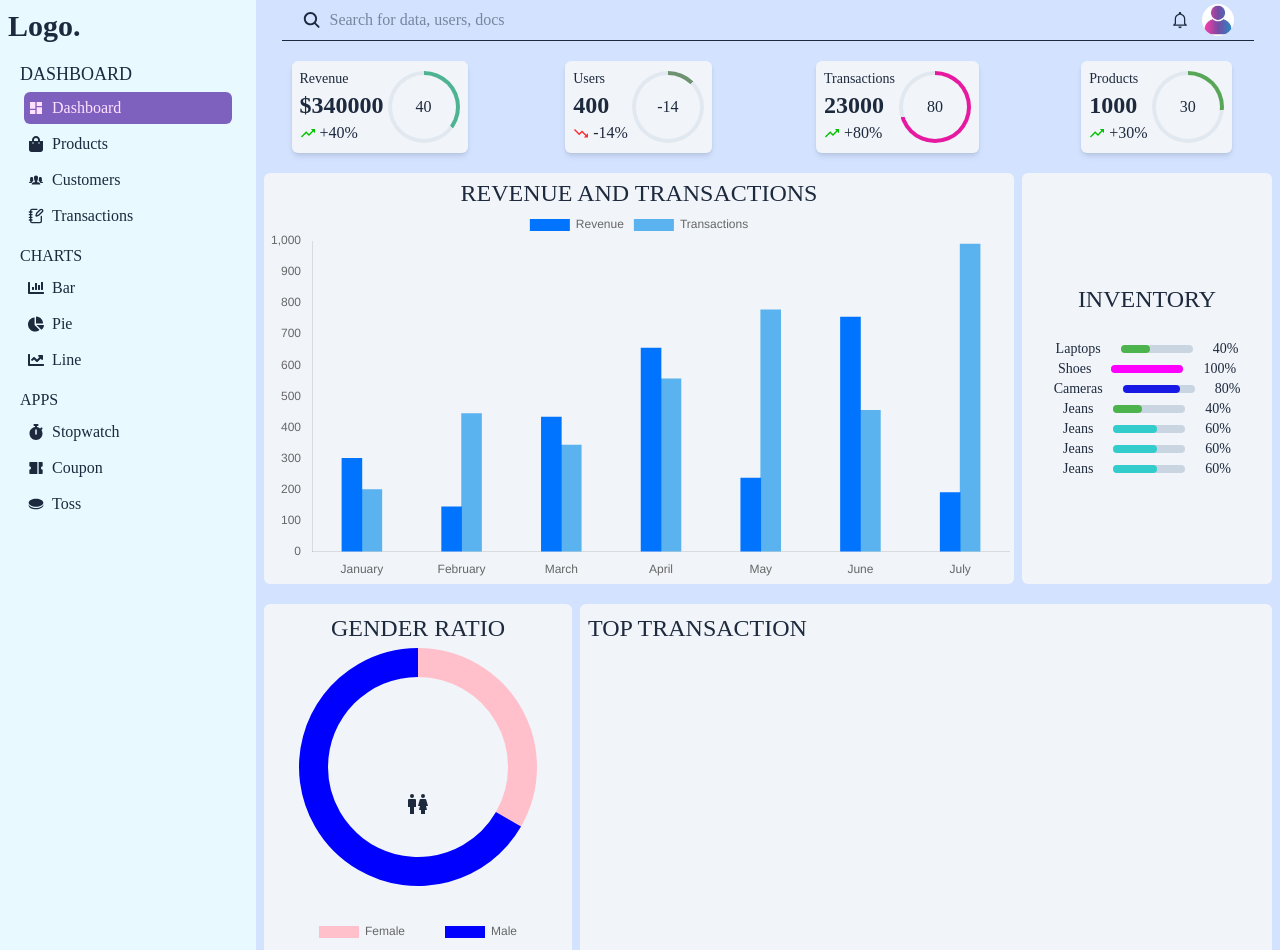
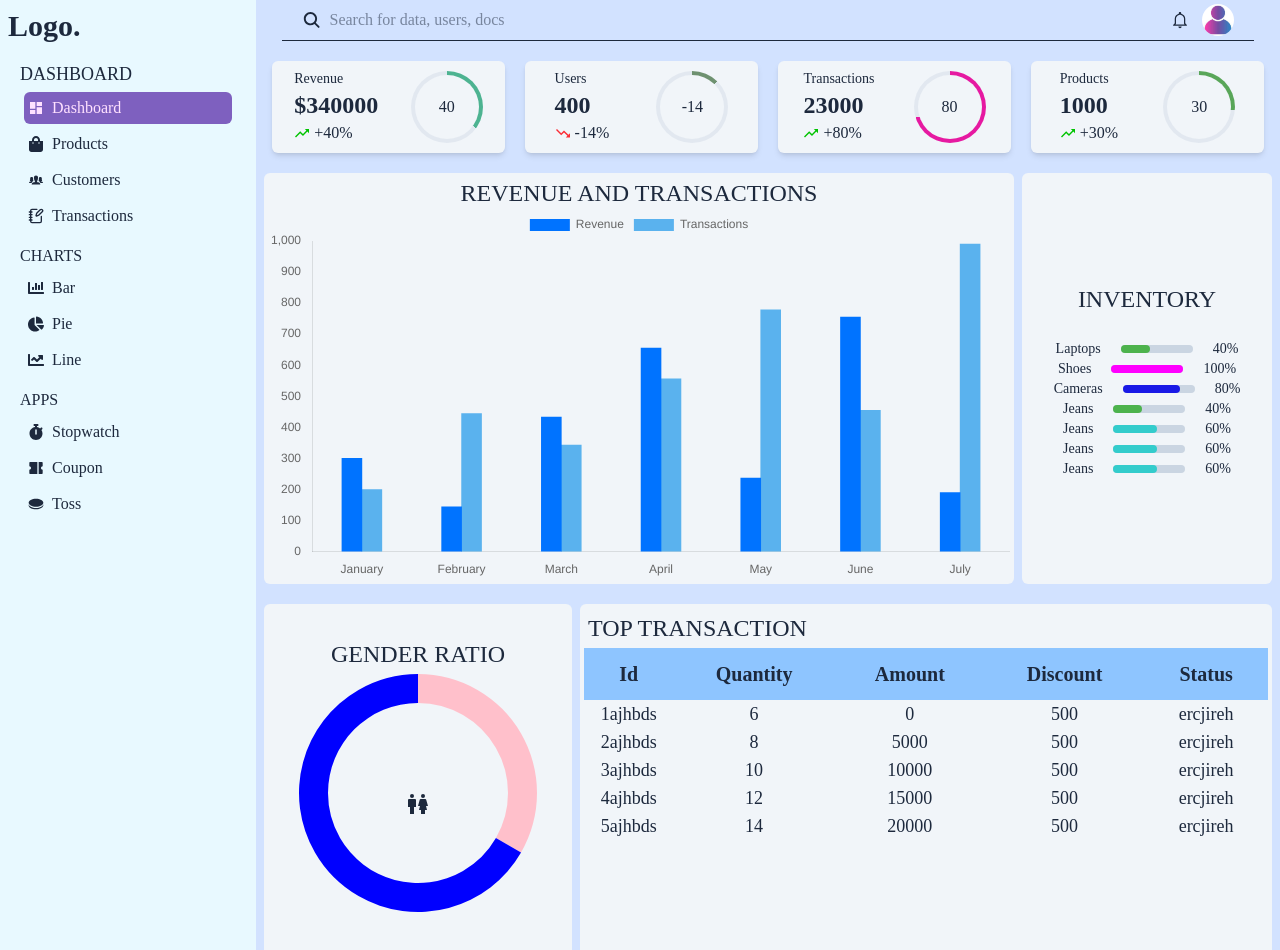
Before and after one commit to hiaayush30/E-Commerce-MERN-TS, a React (Vite) app in the folder Dashboard/: page /admin/dashboard in a window 1280 px wide. Shown: the top 950 px of the page. Built offline with nearby package versions, Linux system fonts and the light colour scheme; a web font is replaced by a local one.

Commit message:
added table

```diff
--- /dev/null
+++ b/Dashboard/src/components/DashboardTable.tsx
@@ -0,0 +1,40 @@
+import { Column } from "react-table";
+import TableHOC from "./TableHOC"
+
+interface DataType{
+    id:string;
+    quantity:number;
+    discount:number;
+    amount:number;
+    status:string
+}
+
+const columns:Column<DataType>[]=[
+    {
+        Header:'Id',
+        accessor:'id'
+    },
+    {
+        Header:'Quantity',
+        accessor:'quantity'
+    },
+    {
+        Header:'Amount',
+        accessor:'amount'
+    },
+    {
+        Header:'Discount',
+        accessor:'discount'
+    },
+    {
+        Header:'Status',
+        accessor:'status'
+    }
+]
+
+const DashboardTable = ({data=[]}:{data:DataType[]}) => {
+
+  return TableHOC<DataType>(columns,data,"transactionBox","Top Transaction")();
+}
+
+export default DashboardTable
--- a/Dashboard/src/components/TableHOC.tsx
+++ b/Dashboard/src/components/TableHOC.tsx
@@ -1,17 +1,47 @@
 import { Column, useTable } from 'react-table'
-
-type temp = {
-    status:string;
-    id:string;
-    amount:number;
-}
 
 function TableHOC<T extends Object>(columns: Column<T>[],
     data: T[],
-    containerClassname: string,
-    heading: string) => {
+    containerClassName: string,
+    heading: string){
 
-    return function HOC() { }
+    const {getTableBodyProps,
+        getTableProps,
+        headerGroups,
+        rows,
+        prepareRow} = useTable({columns,data});
+
+    return function HOC() {
+        return <div className={`${containerClassName}`}>
+           <h2 className={`${heading}`}>
+                   <table {...getTableProps()} className='w-full'>
+                      <thead>
+                        {headerGroups.map((headerGroup)=>{
+                            return <tr {...headerGroup.getHeaderGroupProps()}>
+                                {headerGroup.headers.map(column=>(
+                                    <th {...column.getHeaderProps()} className='p-3 bg-blue-300 text-xl'>
+                                        {column.render("Header")}
+                                    </th>
+                                ))}
+                            </tr>
+                        })}
+                      </thead>
+                      <tbody {...getTableBodyProps()}>
+                               {rows.map(row=>{
+                                prepareRow(row)
+                                return <tr {...row.getRowProps()} className='p-2 text-center'>
+                                    {row.cells.map(cell=>(
+                                        <td {...cell.getCellProps()} className='text-lg'>
+                                            {cell.render('Cell')}
+                                        </td>
+                                    ))}
+                                </tr>
+                               })}
+                      </tbody>
+                   </table>
+           </h2>
+        </div>
+    }
 }
 
 export default TableHOC
--- a/Dashboard/src/pages/Dashboard.tsx
+++ b/Dashboard/src/pages/Dashboard.tsx
@@ -5,6 +5,17 @@ import { IoMdTrendingUp } from "react-icons/io"
 import { motion } from 'motion/react';
 import { BarChart, DoughnutChart } from "../components/Charts";
 import { BiMaleFemale } from "react-icons/bi";
+import DashboardTable from "../components/DashboardTable";
+
+const transactions = Array.from({ length: 5 }, ((_, index: number) => {
+  return {
+    id: index + 1 + 'ajhbds',
+    amount: 5000 * index,
+    quantity: 2 * (index + 3),
+    discount: 500,
+    status: "ercjireh"
+  }
+}))
 const Dashboard = () => {
   return (
     <div className="">
@@ -21,7 +32,7 @@ const Dashboard = () => {
         </div>
       </header>
       <main>
-        <section className="grid grid-cols-4 gap-5 px-1">
+        <section className="grid grid-cols-4 gap-5 px-4">
           <WidgetItem heading="Revenue" percent={40} amount={true} value={340000} />
           <WidgetItem heading="Users" percent={-14} amount={false} value={400} />
           <WidgetItem heading="Transactions" percent={80} amount={false} value={23000} />
@@ -53,16 +64,18 @@ const Dashboard = () => {
         </section>
         <div className="my-5">
           <section className="grid grid-cols-[1fr_3fr] gap-2 px-2">
-            <div className="relative p-1 text-2xl mx-auto bg-slate-100 w-full rounded-md min-h-[50vh] flex flex-col justify-start items-center">
+            <div className="relative p-1 text-2xl mx-auto bg-slate-100 w-full rounded-md min-h-[50vh] flex flex-col justify-center items-center">
               <h1 className="p-1">GENDER RATIO</h1>
-              <DoughnutChart labels={["Female","Male"]} bgColor={["pink","blue"]} data={[20,40]} cutout={90}/>
+              <DoughnutChart labels={["Female", "Male"]} bgColor={["pink", "blue"]} data={[20, 40]} cutout={90} />
               <p className="absolute inset-0 flex justify-center items-center">
                 <BiMaleFemale />
               </p>
             </div>
-            <div className="p-1 text-2xl mx-auto bg-slate-100 w-full rounded-md min-h-[50vh] flex flex-col items-start justify-start">
+            <div className="max-h-[70vh] overflow-y-auto p-1 text-2xl mx-auto bg-slate-100 w-full rounded-md min-h-[50vh] flex flex-col items-start justify-start">
               <h1 className="p-1">TOP TRANSACTION</h1>
-              {/* table */}
+              <div className="mx-auto w-full">
+                {<DashboardTable data={transactions} />}
+              </div>
             </div>
           </section>
         </div>
@@ -79,7 +92,7 @@ interface WidgetItemProps {
 }
 
 const WidgetItem = (props: WidgetItemProps) => (
-  <div className="shadow-md p-2 bg-slate-100 rounded-md mx-auto flex items-center gap-1">
+  <div className="shadow-md p-2 bg-slate-100 rounded-md mx-auto flex justify-around items-center gap-1 w-full">
     <div className="flex flex-col">
       <h3 className="text-sm"
       >{props.heading}</h3>
```
